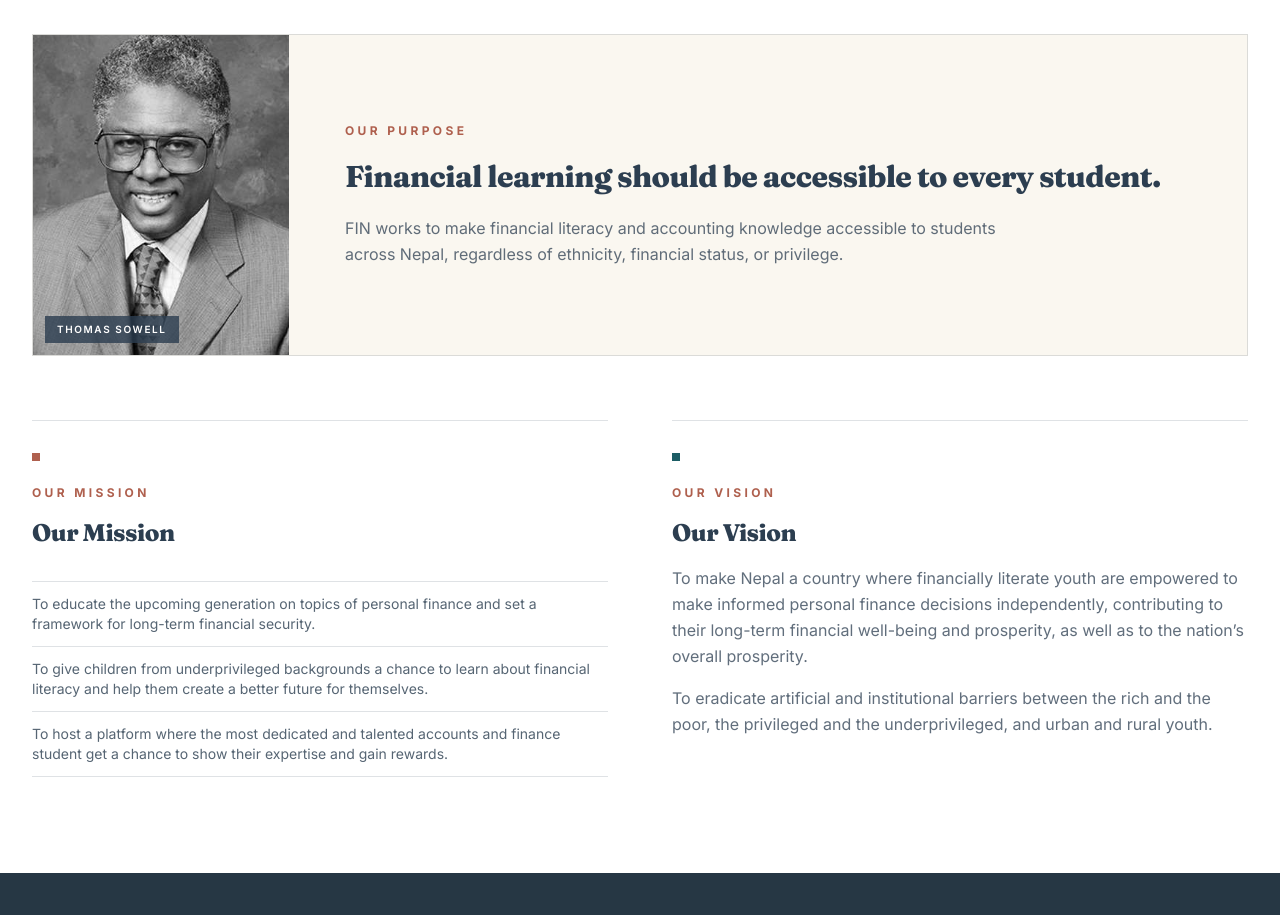
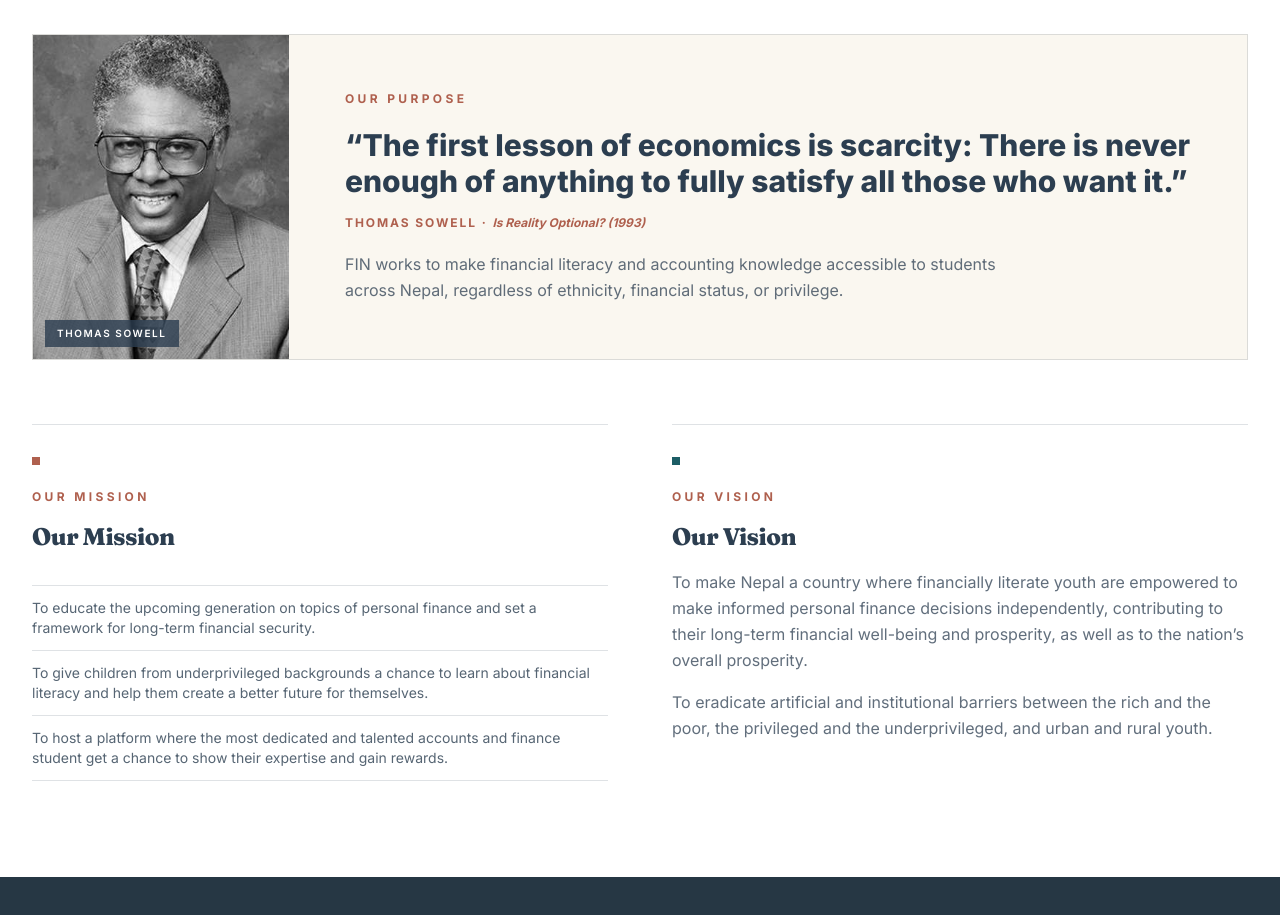
Before and after one commit to HardikNeo/NAFO, a React (Vite) app: page /about in a window 1280 px wide. Shown: the part 2320-3235 px from the top of the page. Built offline with nearby package versions, Linux system fonts and the light colour scheme; no server answers; the database is empty.

Commit message:
Replace purpose headline with Sowell economics quote

```diff
--- a/src/components/About.jsx
+++ b/src/components/About.jsx
@@ -54,9 +54,14 @@ export default function About() {
             </figure>
             <div className="flex flex-col justify-center p-8 sm:p-10 lg:p-14">
               <span className="kicker">Our Purpose</span>
-              <h3 className="mt-5 text-2xl font-extrabold text-brand-navy sm:text-3xl">
-                Financial learning should be accessible to every student.
-              </h3>
+              <blockquote className="mt-5">
+                <p className="text-2xl font-extrabold leading-snug text-brand-navy sm:text-3xl">
+                  “The first lesson of economics is scarcity: There is never enough of anything to fully satisfy all those who want it.”
+                </p>
+                <footer className="mt-4 text-xs font-bold uppercase tracking-[0.16em] text-brand-sienna">
+                  Thomas Sowell · <cite className="normal-case tracking-normal">Is Reality Optional? (1993)</cite>
+                </footer>
+              </blockquote>
               <p className="mt-5 max-w-2xl leading-relaxed text-brand-navy/75">
                 FIN works to make financial literacy and accounting knowledge accessible to students across Nepal, regardless of ethnicity, financial status, or privilege.
               </p>
```
